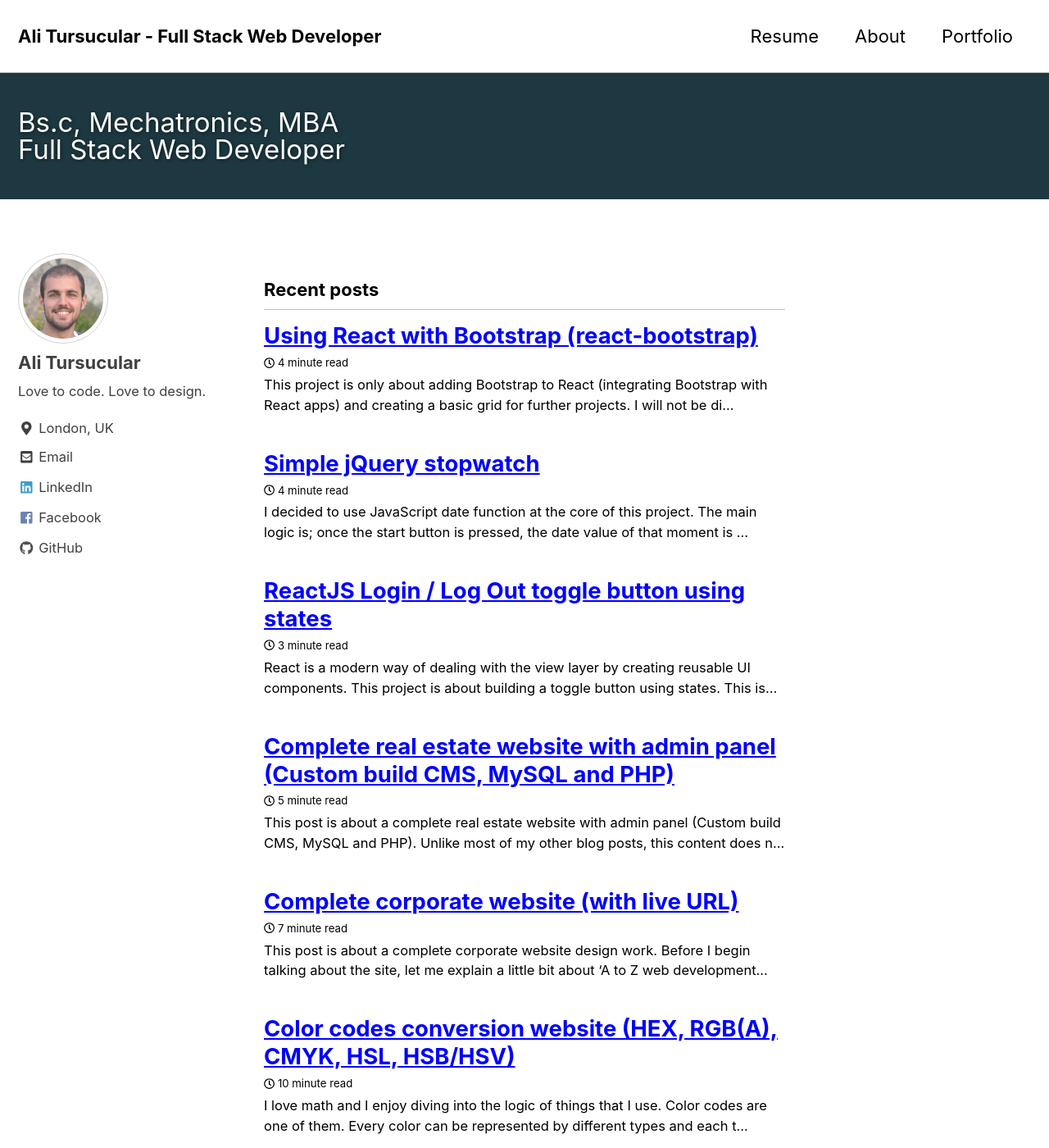
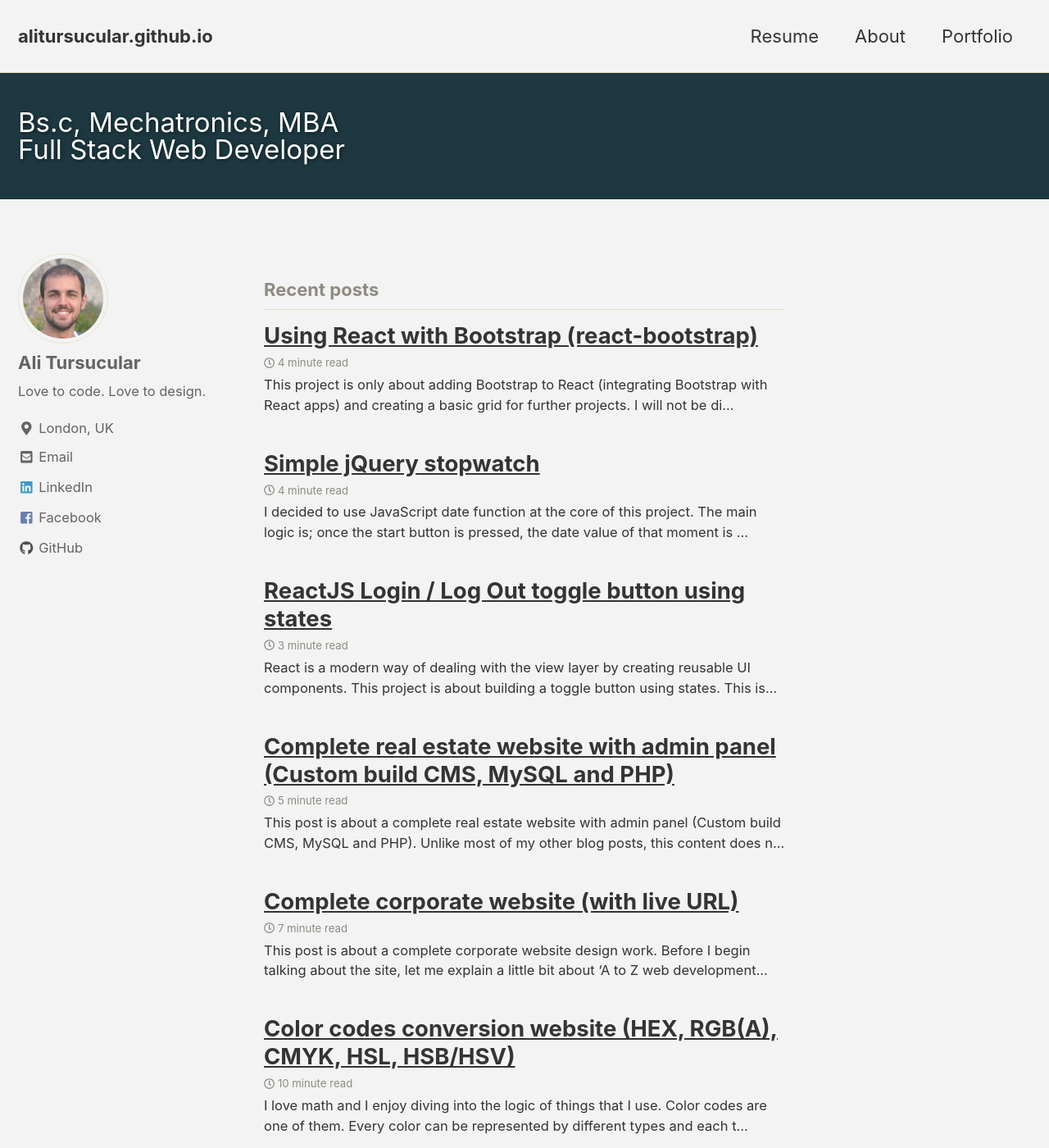
Before and after one commit to alitursucular/alitursucular.github.io, a Jekyll site: the page built from index.html, in a window 1280 px wide and 1400 px high. Shown: the whole window at 82% size. Built offline with Jekyll 4.4.1, drawn with Linux system fonts in a browser that asks for light colours; cached includes are drawn as plain includes; the list of posts is cut into pages by our own code.

Commit message:
Change skin

```diff
--- a/_config.yml
+++ b/_config.yml
@@ -12,7 +12,7 @@
 
 # theme                  : "minimal-mistakes-jekyll"
 # remote_theme           : "mmistakes/minimal-mistakes"
-minimal_mistakes_skin: "contrast" # "default" , "air", "aqua", "contrast", "dark", "dirt", "neon", "mint", "plum", "sunrise"
+minimal_mistakes_skin: "dirt" # "default" , "air", "aqua", "contrast", "dark", "dirt", "neon", "mint", "plum", "sunrise"
 
 # Site Settings
 locale: "en-US"
@@ -25,7 +25,7 @@
 repository: "alitursucular/alitursucular.github.io" # GitHub username/repo-name e.g. "mmistakes/minimal-mistakes"
 teaser: # path of fallback teaser image, e.g. "/assets/images/500x300.png"
 logo: # path of logo image to display in the masthead, e.g. "/assets/images/88x88.png"
-masthead_title: "Ali Tursucular - Full Stack Web Developer" # overrides the website title displayed in the masthead, use " " for no title
+masthead_title: # overrides the website title displayed in the masthead, use " " for no title
 # breadcrumbs            : false # true, false (default)
 words_per_minute: 150
 comments:
```
